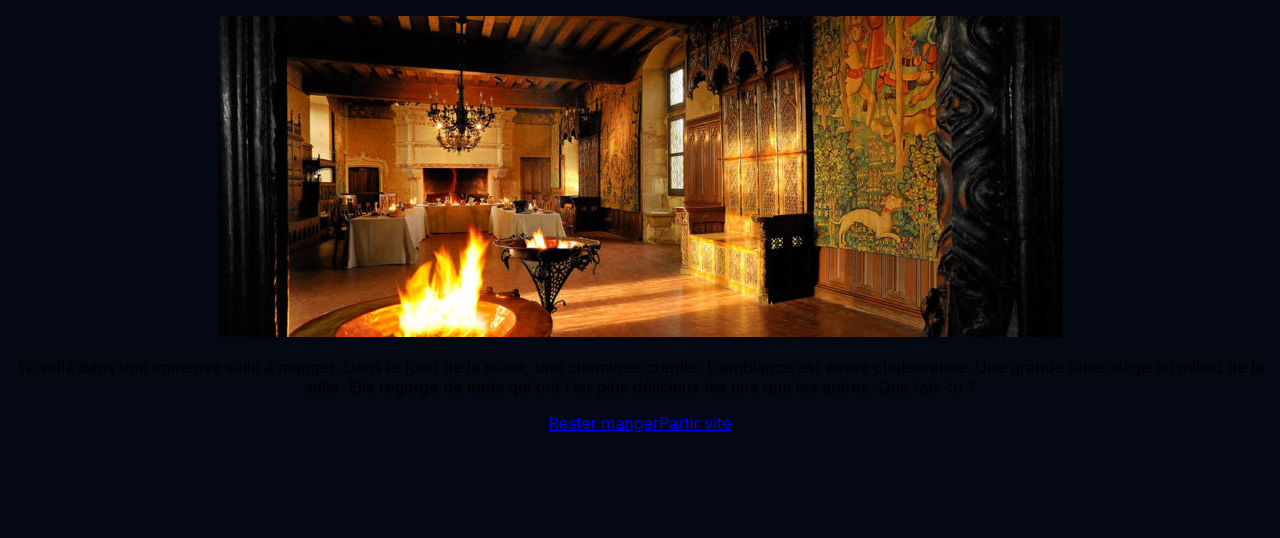
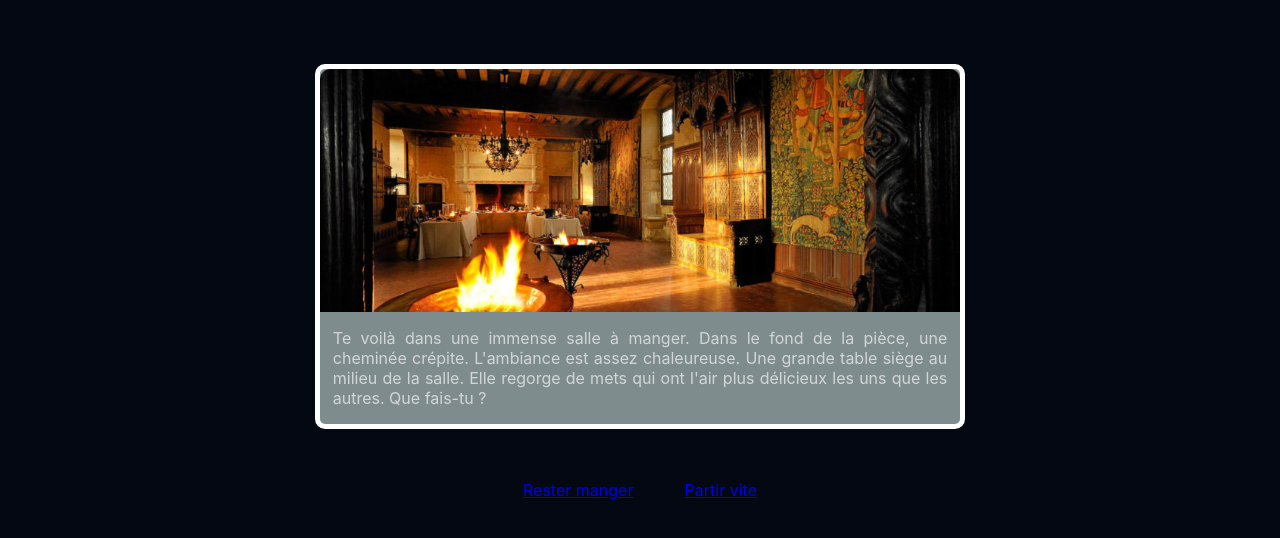
Before and after one commit to XeniaR1S/chrixe, a React (Create React App) app in the folder gamecx/: page /stairsup in a window 1280 px wide. Shown: the top 538 px of the page. Built offline with nearby package versions, Linux system fonts and the light colour scheme.

Commit message:
apply card in others components

```diff
--- a/gamecx/src/App.css
+++ b/gamecx/src/App.css
@@ -73,8 +73,6 @@
 .begin {
     display: flex;
     flex-direction: column;
-    position: absolute;
-    top: 20%;
     align-items: center;
     width: 100%;
 }
@@ -88,9 +86,8 @@
   flex-wrap: wrap;
   border-radius: 10px;
   background-color: #7f8c8d;
+  margin-top: 5%;
 }
-
-
 
 .imgCard {
   width: 100%;
@@ -105,3 +102,12 @@
     color: whitesmoke;
     opacity: 0.7;
 }
+
+.choiceDoor {
+  margin-top: 4%;
+  width: 100%;
+}
+
+.linkTo {
+  margin: 2%;
+}
--- a/gamecx/src/compenents/Begin.js
+++ b/gamecx/src/compenents/Begin.js
@@ -13,12 +13,14 @@ class Begin extends React.Component {
     return (
       <div className="begin">
         <div className='card'>
+
           <img className='imgCard' src={cabane} alt='cabane'/>
+
           <p className="textCard">Tu ouvres durement les yeux. Tu as froid. Tu es allongé sur le sol humide. Aucun souvenirs, qui es-tu ? Comment t'appelles-tu ? Comment es-tu arrivé là ? Une seconde.. Un prénom résonne dans ta tête.. Jojo .. Ca doit être le tiens . Tu ne vois que la cime des arbres qui t'entourent. Tu te relèves, la forêt autour de toi est grise et très peu accueillante, ça doit être l'hiver. Devant toi, une vieille cabane faite de bois qui, visiblement, ne va pas tarder à s'écrouler. Il n'y a rien d'autre aux alentours. Tu avances doucement, et entre dans la cabane. Deux portes s'offrent à toi. L'une est d'un blanc luisant et paraît très moderne, l'autre, quant à elle, est d'un bois visiblement très ancien et toutes ses parties en métal sont rouillées. Laquelle choisis-tu ?</p>
         </div>
         <div className="choiceDoor">
-          <Link to="/whitedoor">Porte blanche</Link>
-          <Link to="/olddoor">Porte en bois</Link>
+          <Link className="linkTo" to="/whitedoor">Porte blanche</Link>
+          <Link className="linkTo" to="/olddoor">Porte en bois</Link>
         </div>
       </div>
     );
--- a/gamecx/src/compenents/DoorWhite.js
+++ b/gamecx/src/compenents/DoorWhite.js
@@ -7,15 +7,20 @@ import '../App.css';
 class DoorWhite extends React.Component {
   render (){
     return (
-      <div className="door-white">
-        <figure className='figure-crypte'>
-          <img className='img-crypte' src={crypte} alt='crypte'/>
-        </figure>
-        <p>
+      <div className="door-white begin">
+        <div className='card'>
+          <img className='img-crypte imgCard' src={crypte} alt='crypte'/>
+
+        <p className="textCard">
           Tu atteris dans une petite crypte. Il fait sombre. La seul lumière vient d'une torche accrochée sur un mur à ta droite. En face de toi, deux escaliers en colimaçon taillés dans la pierre. L'un monte l'autre descend, lequel vas-tu emprunter ?
                   </p>
-        <Link to="/stairsup">Monter</Link>
-        <Link to="/stairsdown">Descendre</Link>
+                  </div>
+
+        <div className="choiceDoor">
+
+        <Link className="linkTo" to="/stairsup">Monter</Link>
+        <Link className="linkTo" to="/stairsdown">Descendre</Link>
+        </div>
       </div>
     );
   }
--- a/gamecx/src/compenents/StairsUp.js
+++ b/gamecx/src/compenents/StairsUp.js
@@ -6,15 +6,18 @@ import '../App.css';
 class StairsUp extends React.Component {
   render (){
     return (
-      <div className="stairs-up">
-        <figure className='figure-banquet'>
-          <img className='img-banquet' src={banquet} alt='banquet'/>
-        </figure>
-        <p>
+      <div className="stairs-up begin">
+        <div className='card'>
+          <img className='img-banquet imgCard' src={banquet} alt='banquet'/>
+
+        <p className="textCard">
           Te voilà dans une immense salle à manger. Dans le fond de la pièce, une cheminée crépite. L'ambiance est assez chaleureuse. Une grande table siège au milieu de la salle. Elle regorge de mets qui ont l'air plus délicieux les uns que les autres. Que fais-tu ?
         </p>
-        <Link to="/stay">Rester manger</Link>
-        <Link to="/goout">Partir vite</Link>
+        </div>
+        <div className="choiceDoor">
+        <Link className="linkTo" to="/stay">Rester manger</Link>
+        <Link className="linkTo" to="/goout">Partir vite</Link>
+      </div>
       </div>
     );
   }
--- a/gamecx/src/compenents/StayEat.js
+++ b/gamecx/src/compenents/StayEat.js
@@ -7,12 +7,14 @@ class StayEat extends React.Component {
   render (){
     return (
       <div className="stay-eat">
-        <figure className='figure-dracula'>
+        <div className='card'>
+          <figure>
           <img className='img-dracula' src={dracula} alt='dracula'/>
-        </figure>
-        <p>
+          </figure>
+        <p className="textCard">
           Je sais, tu avais faim. Mais le propriétaire des lieux était lui aussi affamé. Face à Dracula en personne, tu n'as rien pu faire. Tu es mort, vidé de ton sang.
         </p>
+        </div>;
         <p>
           Tu veux ré-essayer ?
         </p>
```
